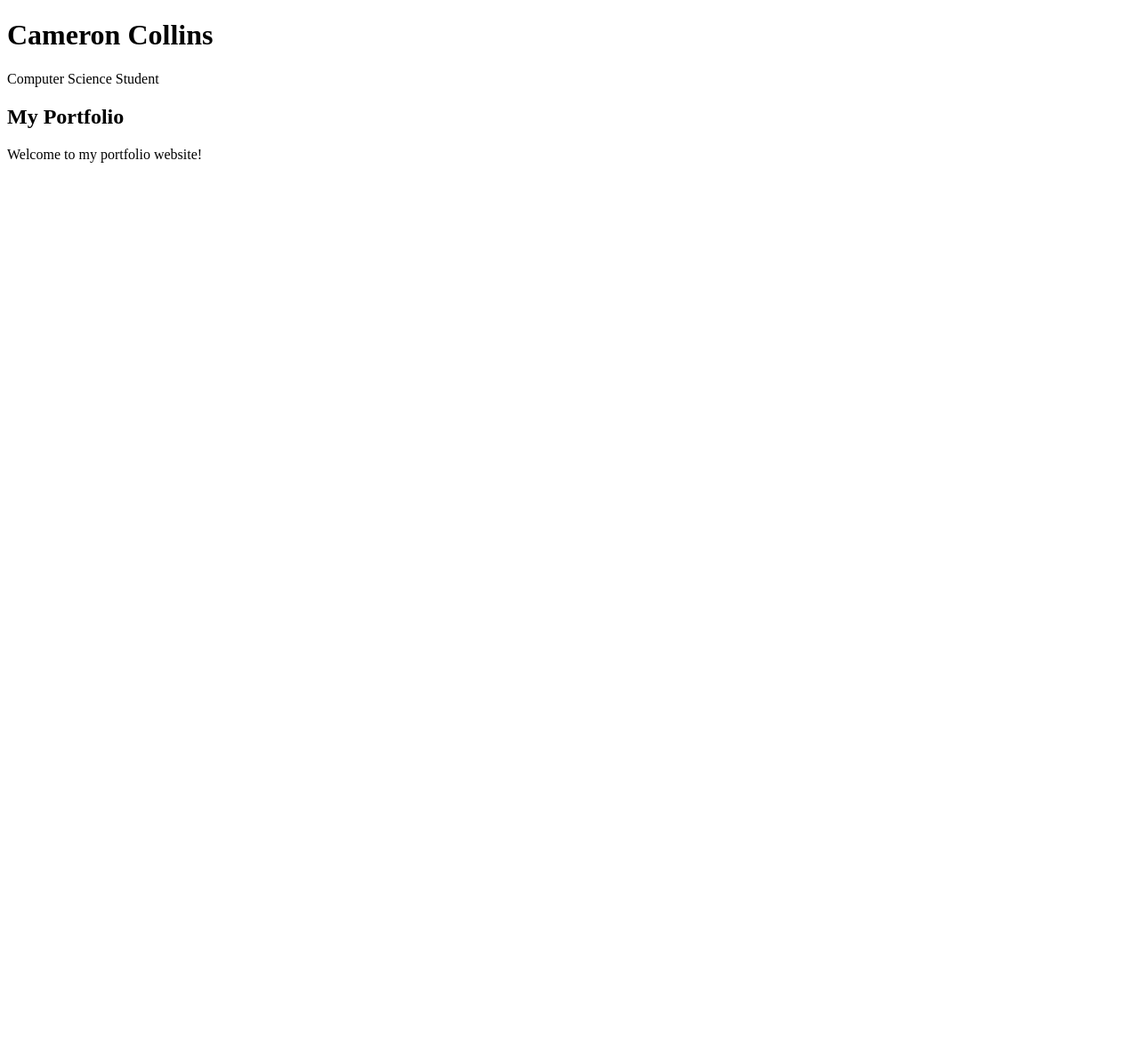
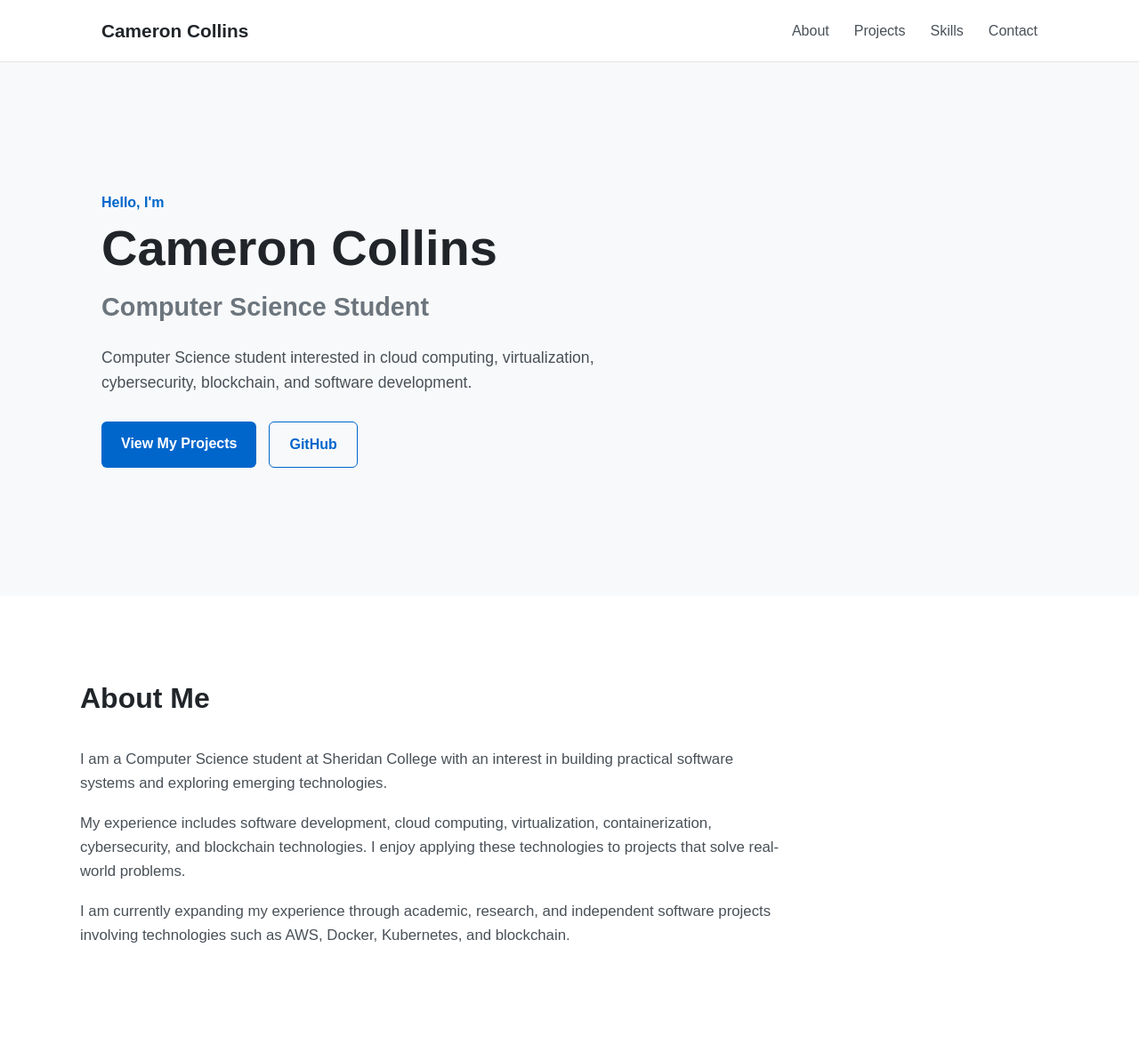
Before and after one commit to collcame/portfolio, a plain HTML site: page index.html in a window 1280 px wide. Shown: the whole page at 89% size. Before the commit the page ends 800 px from the top, so only its background shows below. Drawn offline with Linux system fonts and the light colour scheme.

Commit message:
Add portfolio navigation, hero and about sections

```diff
--- a/index.html
+++ b/index.html
@@ -3,14 +3,84 @@
 <head>
     <meta charset="UTF-8">
     <meta name="viewport" content="width=device-width, initial-scale=1.0">
+    <link rel="stylesheet" href="style.css">
     <title>Cameron Collins | Portfolio</title>
 </head>
 
 <body>
-    <h1>Cameron Collins</h1>
-    <p>Computer Science Student</p>
 
-    <h2>My Portfolio</h2>
-    <p>Welcome to my portfolio website!</p>
+    <!-- Navigation -->
+    <nav class="navbar">
+        <div class="nav-container">
+            <a href="#" class="logo">Cameron Collins</a>
+
+            <div class="nav-links">
+                <a href="#about">About</a>
+                <a href="#projects">Projects</a>
+                <a href="#skills">Skills</a>
+                <a href="#contact">Contact</a>
+            </div>
+        </div>
+    </nav>
+
+    <!-- Hero Section -->
+    <header class="hero">
+        <div class="hero-content">
+            <p class="hero-intro">Hello, I'm</p>
+
+            <h1>Cameron Collins</h1>
+
+            <h2>Computer Science Student</h2>
+
+            <p class="hero-description">
+                Computer Science student interested in cloud computing,
+                virtualization, cybersecurity, blockchain, and software development.
+            </p>
+
+            <div class="hero-buttons">
+                <a href="#projects" class="btn btn-primary">
+                    View My Projects
+                </a>
+
+                <a href="https://github.com/collcame"
+                   class="btn btn-secondary"
+                   target="_blank"
+                   rel="noopener noreferrer">
+                    GitHub
+                </a>
+            </div>
+        </div>
+    </header>
+
+    <!-- About Section -->
+    <section id="about" class="section">
+        <div class="section-container">
+
+            <h2 class="section-title">About Me</h2>
+
+            <div class="about-content">
+                <p>
+                    I am a Computer Science student at Sheridan College with an
+                    interest in building practical software systems and exploring
+                    emerging technologies.
+                </p>
+
+                <p>
+                    My experience includes software development, cloud computing,
+                    virtualization, containerization, cybersecurity, and blockchain
+                    technologies. I enjoy applying these technologies to projects
+                    that solve real-world problems.
+                </p>
+
+                <p>
+                    I am currently expanding my experience through academic,
+                    research, and independent software projects involving technologies
+                    such as AWS, Docker, Kubernetes, and blockchain.
+                </p>
+            </div>
+
+        </div>
+    </section>
+
 </body>
 </html>
--- /dev/null
+++ b/style.css
@@ -0,0 +1,158 @@
+* {
+    margin: 0;
+    padding: 0;
+    box-sizing: border-box;
+}
+
+html {
+    scroll-behavior: smooth;
+}
+
+body {
+    font-family: Arial, Helvetica, sans-serif;
+    line-height: 1.6;
+    background-color: #f8f9fa;
+    color: #212529;
+}
+
+/* Navigation */
+
+.navbar {
+    background-color: #ffffff;
+    border-bottom: 1px solid #e5e5e5;
+    padding: 18px 0;
+}
+
+.nav-container {
+    max-width: 1100px;
+    margin: 0 auto;
+    padding: 0 24px;
+
+    display: flex;
+    justify-content: space-between;
+    align-items: center;
+}
+
+.logo {
+    font-size: 1.3rem;
+    font-weight: bold;
+    color: #212529;
+    text-decoration: none;
+}
+
+.nav-links {
+    display: flex;
+    gap: 28px;
+}
+
+.nav-links a {
+    color: #495057;
+    text-decoration: none;
+}
+
+.nav-links a:hover {
+    color: #0066cc;
+}
+
+
+/* Hero Section */
+
+.hero {
+    min-height: 75vh;
+    display: flex;
+    align-items: center;
+}
+
+.hero-content {
+    width: 100%;
+    max-width: 1100px;
+    margin: 0 auto;
+    padding: 80px 24px;
+}
+
+.hero-intro {
+    color: #0066cc;
+    font-weight: bold;
+    margin-bottom: 8px;
+}
+
+.hero h1 {
+    font-size: 3.5rem;
+    line-height: 1.1;
+    margin-bottom: 12px;
+}
+
+.hero h2 {
+    font-size: 1.8rem;
+    color: #6c757d;
+    margin-bottom: 20px;
+}
+
+.hero-description {
+    max-width: 650px;
+    font-size: 1.1rem;
+    color: #495057;
+    margin-bottom: 30px;
+}
+
+
+/* Buttons */
+
+.hero-buttons {
+    display: flex;
+    gap: 14px;
+}
+
+.btn {
+    display: inline-block;
+    padding: 12px 22px;
+    border-radius: 6px;
+    text-decoration: none;
+    font-weight: bold;
+}
+
+.btn-primary {
+    background-color: #0066cc;
+    color: white;
+}
+
+.btn-primary:hover {
+    background-color: #0052a3;
+}
+
+.btn-secondary {
+    border: 1px solid #0066cc;
+    color: #0066cc;
+    background-color: transparent;
+}
+
+.btn-secondary:hover {
+    background-color: #e9f3ff;
+}
+
+/* General Sections */
+
+.section {
+    padding: 90px 24px;
+    background-color: #ffffff;
+}
+
+.section-container {
+    max-width: 1100px;
+    margin: 0 auto;
+}
+
+.section-title {
+    font-size: 2rem;
+    margin-bottom: 30px;
+}
+
+.about-content {
+    max-width: 800px;
+}
+
+.about-content p {
+    font-size: 1.05rem;
+    color: #495057;
+    margin-bottom: 18px;
+}
```
